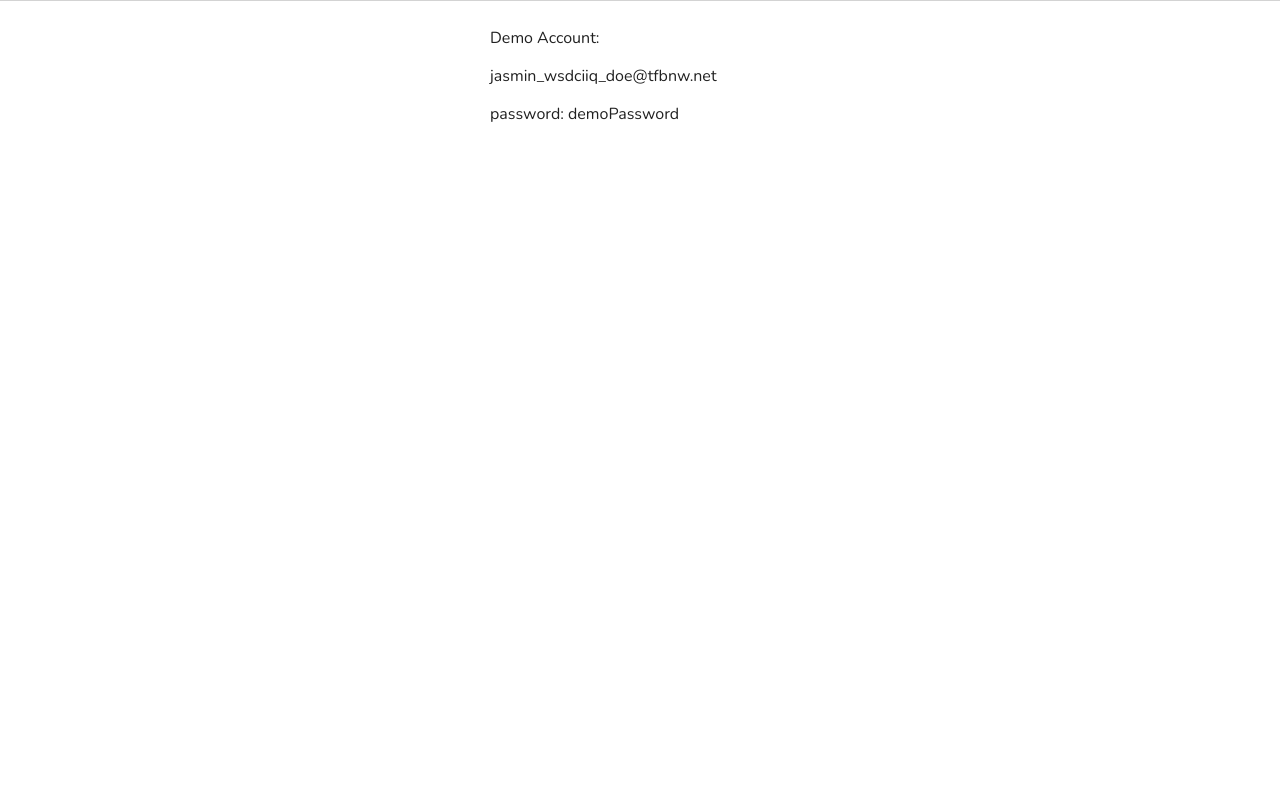
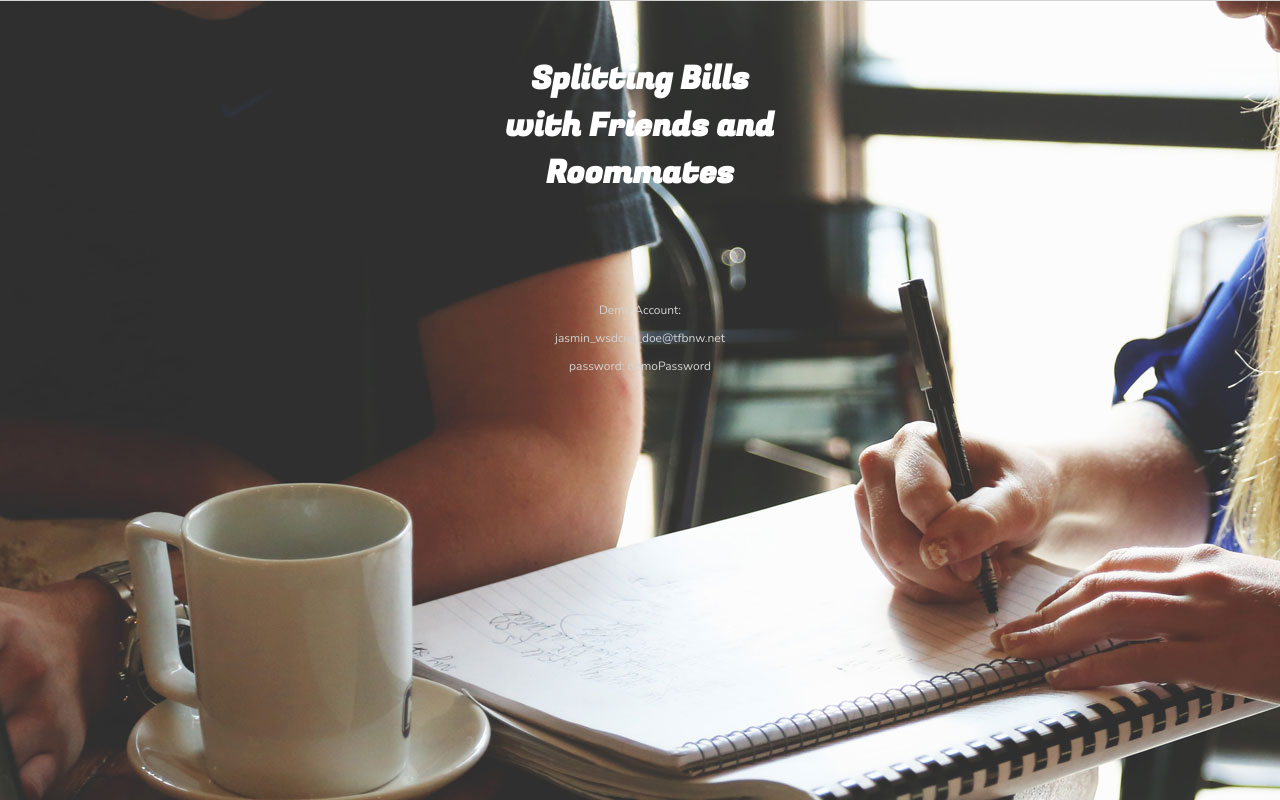
Before and after one commit to debelopumento/billsplit-app, a website: page public/index.html in a window 1280 px wide. Drawn offline with nearby package versions, Linux system fonts and the light colour scheme.

Commit message:
updated landing page

```diff
--- a/public/app.js
+++ b/public/app.js
@@ -34,6 +34,7 @@ function login(signedInUser) {
     var signedInUserFriendList = signedInUser.user.friends;
     console.log(3939)
     $('header').removeClass("hidden");
+    $('body').css('background-image', 'none')
     $('js-logout').click(function(event) {
         FB.logout(function(res) {
             conosle.log(49, res)
@@ -544,11 +545,12 @@ $(function() {
 
         })
         $('header').toggleClass("hidden");
-        var row = '';
-        row += '<fb:login-button autologoutlink="false" id="fbloginbutton" scope="public_profile,email" onlogin="checkLoginState();"></fb:login-button>'
-        row += '<p>Demo Account:</p>'
-        row += '<p>jasmin_wsdciiq_doe@tfbnw.net</p>'
-        row += '<p>password: demoPassword</p>'
+        var row = '<div class="landing"><h1 class="landingTitle">Splitting Bills with Friends and Roommates</h1>' +
+                  '<div class="fbLoginButtonContainer"><fb:login-button autologoutlink="false" data-size="xlarge" id="fbloginbutton" scope="public_profile,email" onlogin="checkLoginState();"></fb:login-button></div>' +
+                  '<div class="demoAccountInfo"><p>Demo Account:</p>' +
+                  '<p>jasmin_wsdciiq_doe@tfbnw.net</p>' +
+                  '<p>password: demoPassword</p></div></div>'
         $('main').html(row);
 
+
 });
--- a/public/index.html
+++ b/public/index.html
@@ -5,6 +5,7 @@
   <meta charset="utf-8">
   <meta name="viewport" content="width=device-width, initial-scale=1">
 <link href="https://fonts.googleapis.com/css?family=Nunito" rel="stylesheet">
+<link href="https://fonts.googleapis.com/css?family=Fugaz+One" rel="stylesheet">
 
   <link rel="stylesheet" type="text/css" href="main.css">
 
--- a/public/main.css
+++ b/public/main.css
@@ -8,6 +8,7 @@ html {
 
 body {
 	margin: 0px;
+	background-image: url("./images/landing.jpg")
 }
 
 header {
@@ -15,6 +16,27 @@ header {
 	display: block;
 	height: 50px;
 	width: 100%;
+}
+
+.landing {
+	text-align: center;
+	margin-top: 45px;
+	color: white;
+
+}
+
+.landingTitle {
+	font-family: 'Fugaz One', cursive;
+}
+
+.fbLoginButtonContainer {
+	margin-top: 105px;
+	margin-bottom: 45px;
+}
+
+.demoAccountInfo {
+	font-size: 12px;
+	color: lightgrey;
 }
 
 button {
```
Also changed, not shown: public/images/landing.jpg (added).
